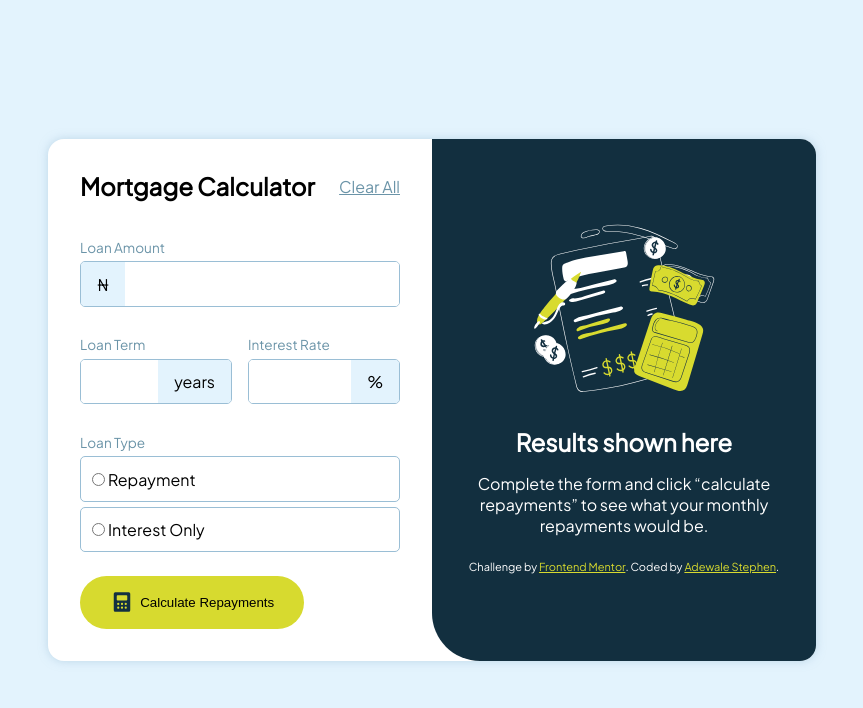
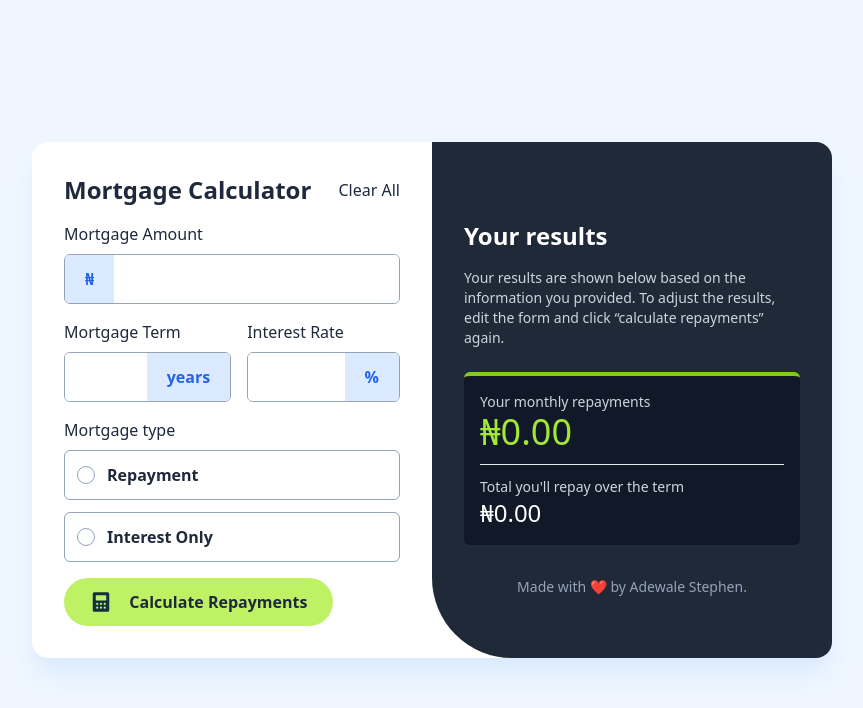
Before and after one commit to DemoStephen/mortgage-repayment-calculator-main, a plain HTML site: page index.html in a window 1280 px wide. Shown: the whole page, without its empty margins (208-1071 px from the left). Drawn offline with Linux system fonts and the light colour scheme.

Commit message:
Updated Readme file and also the HTML marup updated

```diff
--- a/index.html
+++ b/index.html
@@ -1,98 +1,126 @@
 <!DOCTYPE html>
 <html lang="en">
+
 <head>
   <meta charset="UTF-8">
   <meta name="viewport" content="width=device-width, initial-scale=1.0">
-  <link rel="stylesheet" href="./style.css">
-  <link rel="icon" type="image/png" sizes="32x32" href="./assets/images/favicon-32x32.png">
+  <meta name="description" content="Author: Stephen A.N., Illustrator: Mortgage Calculator, Category: Technology">
+  <meta name="author" content="Stephen Adewale Nifemi">
+  <link rel="stylesheet" href="/src/output.css">
+  <link rel="preconnect" href="https://fonts.googleapis.com">
+  <link rel="preconnect" href="https://fonts.gstatic.com" crossorigin>
+  <link href="https://fonts.googleapis.com/css2?family=Plus+Jakarta+Sans:ital,wght@0,200..800;1,200..800&display=swap"
+    rel="stylesheet">
+  <link rel="icon" type="image/png" sizes="32x32" href="/src/assets/images/favicon-32x32.png">
   <title>Mortgage Repayment Calculator</title>
 </head>
 
-<body>
-  <main>
-    <section>
-      <header>
-        <h1>Mortgage Calculator</h1>
-        <a data-reset href="#">
-          <p>Clear All</p>
-        </a>
+<body class="md:flex items-center justify-center min-h-svh md:p-8 font-[Plus Jakarta Sans] bg-blue-50">
+  <main class="md:w-[50rem] md:shadow-xl md:shadow-blue-100 md:rounded-2xl md:flex  bg-white overflow-hidden">
+    <form data-form action="#" class="md:w-1/2 p-8 flex flex-col gap-4 text-slate-800">
+      <header class="flex items-center justify-between">
+        <h1 class="text-2xl font-semibold">Mortgage Calculator</h1>
+        <button type="reset" class="border-none outline-none border-b">Clear All</button>
       </header>
 
-      <form data-form action="#">
-        <label >
-          <span class="sameStyle">Loan Amount</span>
-          <div class="inputContainer">
-            <p>&#8358;</p>
-            <input data-mortageAmount type="number" min="1" required>
+      <div class="flex flex-col gap-2">
+        <p>Mortgage Amount</p>
+        <label for="mortgateAmount">
+          <div class="flex border rounded-md border-slate-400 overflow-hidden">
+            <p class="h-full bg-blue-100 text-blue-600 py-3 px-5 font-bold">&#8358;</p>
+            <input class="border-none p-3 outline-none w-full" type="number" name="amount" id="mortgateAmount">
           </div>
+          <span data-error="amount" class="mt-2 text-red-600 font-semibold text-sm hidden">This field is required</span>
         </label>
+      </div>
 
-        <div class="termAndRate">
-          <label >
-            <span class="sameStyle">Loan Term</span>
-            <div class="inputContainer">
-              <input data-mortageTerm type="number" min="1" max="100" required>
-              <p>years</p>
+      <section class="flex flex-col md:flex-row gap-4">
+        <div class="flex flex-col gap-2">
+          <p>Mortgage Term</p>
+          <label for="mortgateTerm">
+            <div class="flex border rounded-md border-slate-400 overflow-hidden flex-row-reverse">
+              <p class="h-full bg-blue-100 text-blue-600 py-3 px-5  font-bold">years</p>
+              <input class="border-none p-3 outline-none w-full" type="number" name="term" id="mortgateTerm">
             </div>
-          </label>
-          <label >
-            <span class="sameStyle">Interest Rate</span>
-            <div class="inputContainer">
-              <input data-mortageInterest type="number" min="1" step="0.01" max="100" required>
-              <p>%</p>
-            </div>
+            <span data-error="mortgage" class="mt-2 text-red-600 font-semibold text-sm hidden">This field is required</span>
           </label>
         </div>
 
-        <label class="MortgageTypeParent">
-          <span class="sameStyle">Loan Type</span>
-          <div class="repayInterest">
-            <label for="MortgageType" class="MortgageType">
-              <input data-mortageTypeRepayment type="radio" name="MortgageType" id="MortgageType" required>
-              <span>Repayment</span>
-            </label>
-            <label for="MortgageType" class="MortgageType">
-              <input data-mortageTypeInterest type="radio" name="MortgageType" id="MortgageType">
-              <span>Interest Only</span>
-            </label>
-          </div>
-        </label>
+        <div class="flex flex-col gap-2">
+          <p>Interest Rate</p>
+          <label for="rate">
+            <div class="flex border rounded-md border-slate-400 overflow-hidden flex-row-reverse">
+              <p class="h-full bg-blue-100 text-blue-600 py-3 px-5 font-bold">%</p>
+              <input class="border-none p-3 outline-none w-full" type="number" name="interest" id="rate">
+            </div>
+            <span data-error="interestRate" class="mt-2 text-red-600 font-semibold text-sm hidden">This field is required</span>
+          </label>
+        </div>
+      </section>
 
-        <button>
-          <img src="./assets/images/icon-calculator.svg" alt="calculator">
-          <span>Calculate Repayments</span>
-        </button>
-      </form>
-    </section>
+      <section>
+        <p class="mb-2">Mortgage type</p>
+        <div>
+          <input type="radio" name="type" id="repayment" value="repayment" class="peer group hidden">
+          <label for="repayment"
+            class="group peer-checked:border-lime-300 border-slate-400 peer-checked:bg-lime-50 border w-full flex items-center gap-3 p-3 rounded-md">
+            <span
+              class="border border-slate-400 group-checked:border-lime-400 rounded-full p-2 relative before:absolute before:p-1 before:rounded-full before:top-1 before:right-1 group-checked:before:bg-lime-500"></span>
+            <span class="font-semibold">Repayment</span>
+          </label>
+        </div>
+        <div class="mt-3">
+          <input type="radio" name="type" id="interestRate" value="interest" class="peer group hidden">
+          <label for="interestRate"
+            class="group peer-checked:border-lime-300 border-slate-400 peer-checked:bg-lime-50 border w-full flex items-center gap-3 p-3 rounded-md">
+            <span
+              class="border border-slate-400 group-checked:border-lime-400 rounded-full p-2 relative before:absolute before:p-1 before:rounded-full before:top-1 before:right-1 group-checked:before:bg-lime-500"></span>
+            <span class="font-semibold">Interest Only</span>
+          </label>
+        </div>
+        <span data-error="type" class="mt-2 text-red-600 font-semibold text-sm hidden">This field is required</span>
+      </section>
 
-    <section class="paleBg">
-      <div data-emptyResult class="formNotFilled">
-        <img src="./assets/images/illustration-empty.svg" alt="Empty">
-        <h2>Results shown here</h2>
-        <p> Complete the form and click “calculate repayments” to see what your monthly repayments would be.</p>
-        <div class="attribution ">
-          Challenge by <a href="https://www.frontendmentor.io?ref=challenge">Frontend Mentor</a>.
-          Coded by <a href="#">Adewale Stephen</a>.
+      <button type="submit"
+        class="p-3 bg-lime-300 font-semibold flex gap-4 items-center justify-center rounded-3xl w-4/5">
+        <img src="/src/assets/images/icon-calculator.svg" alt="compurt input">
+        <span>Calculate Repayments</span>
+      </button>
+    </form>
+
+    <section class="md:w-1/2 bg-gray-800 text-white p-8 flex flex-col justify-center items-center md:rounded-bl-[5rem]">
+      <section data-empty class="hidden">
+        <img class="m-auto w-2/5" src="/src/assets/images/illustration-empty.svg" alt="Empty">
+        <header class="text-center">
+          <h2 class="text-2xl font-semibold my-4">Results shown here</h2>
+          <p class="text-sm text-slate-300">Complete the form and click “calculate repayments” to see what your monthly
+            repayments would be.</p>
+        </header>
+      </section>
+
+      <section data-completed class="text-slate-300">
+        <header>
+          <h2 class="text-2xl font-semibold my-4 text-white">Your results</h2>
+          <p class="text-sm">Your results are shown below based on the information you provided. To
+            adjust the results, edit the form and click “calculate repayments” again.
+          </p>
+        </header>
+
+        <div class="bg-gray-900 p-4 rounded-md border-t-4 border-t-lime-500 mt-6">
+          <p class="text-sm">Your monthly <span data-type-output>repayments</span></p>
+          <p class="text-lime-400 text-4xl" data-monthly-repayment>&#8358;0.00</p>
+          <hr class="my-3">
+          <p class="text-sm">Total you'll repay over the term</p>
+          <p class="text-2xl text-white" data-total-payment>&#8358;0.00</p>
         </div>
-      </div>
+      </section>
 
-      <div data-compleatedResult class="formFilled  d-none">
-        <h2>Your results</h2>
-        <p>Your results are shown below based on the information you provided. To adjust the results, edit the form and click “calculate repayments” again.</p>
-        <div class="results">
-          <p>Your monthly repayments</p>
-          <p id="repayment" data-monthlyRepayment>&#8358;0.00</p>
-          <hr>
-          <p>Total you'll repay over the term</p>
-          <p id="totalRepay" data-totalPayment>&#8358;0.00</p>
-        </div>
-        <div class="attribution ">
-          Challenge by <a href="https://www.frontendmentor.io?ref=challenge">Frontend Mentor</a>.
-          Coded by <a href="https://web.facebook.com/codewithstephen">Adewale Stephen</a>.
-        </div>
-      </div>
+      <footer class="mt-8 text-sm text-slate-400">
+        Made with ❤️ by <a target="_blank" href="//x.com/codewithstephen">Adewale Stephen</a>.
+      </footer>
     </section>
   </main>
-  <script src="./main.js"></script>
+  <script src="/src/main.js"></script>
 </body>
+
 </html>
```
Also changed, not shown: 1 other file.
